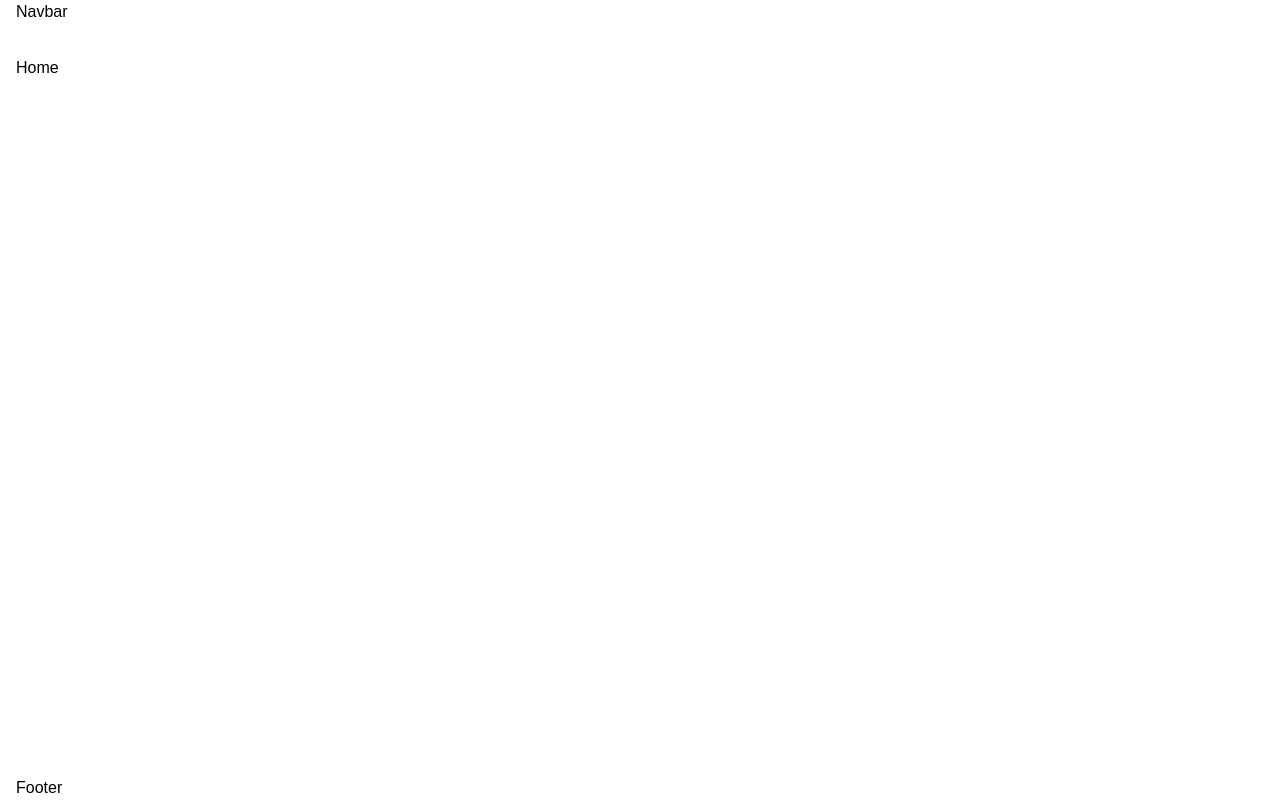
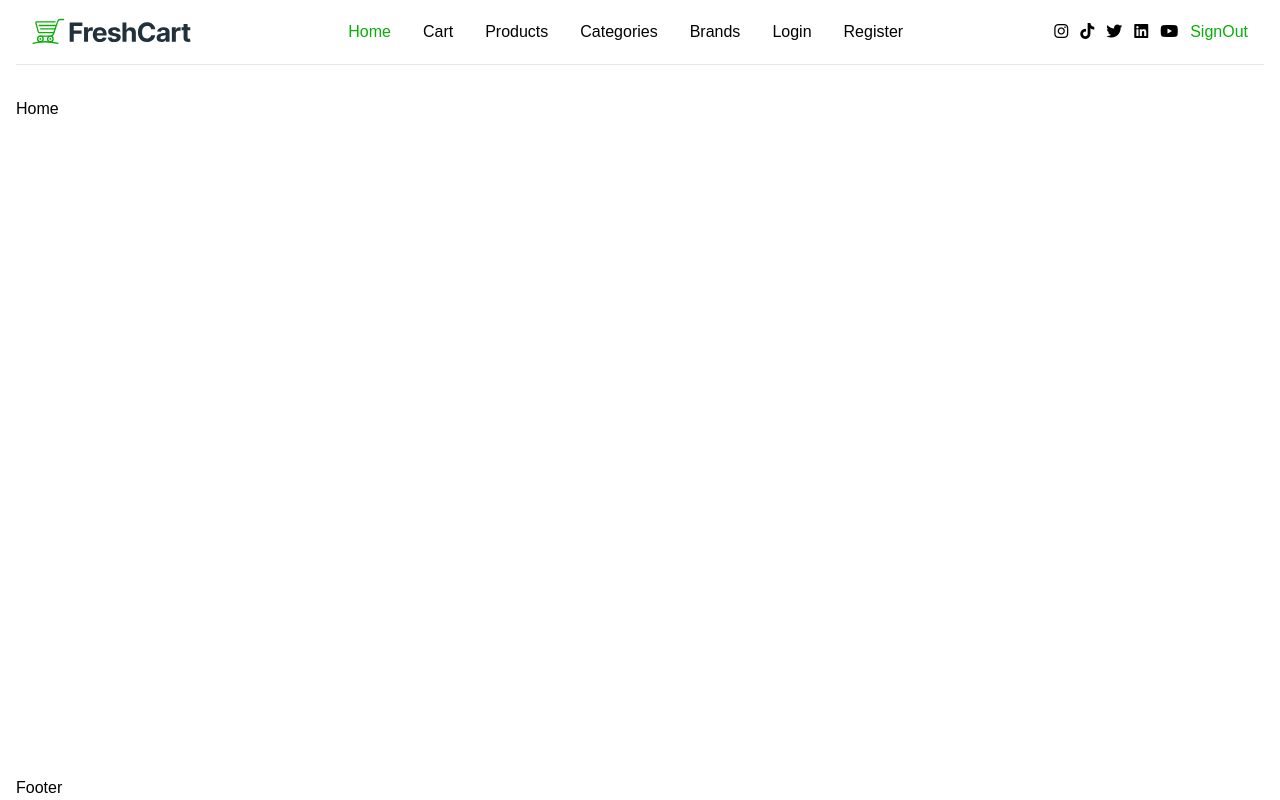
Before and after one commit to devMohamed-Hassan/Fresh-Cart, a React (Vite) app: page / in a window 1280 px wide. Built offline with nearby package versions, Linux system fonts and the light colour scheme; the HTML template or start-up script is replaced by a standard one.

Commit message:
feat: add Navbar

```diff
--- a/src/Components/Navbar/Navbar.jsx
+++ b/src/Components/Navbar/Navbar.jsx
@@ -1,11 +1,132 @@
 import React from "react";
+import { NavLink } from "react-router-dom";
 import styles from "./Navbar.module.css";
+import logo from "../../assets/images/freshcart-logo.svg";
 
 function Navbar() {
   return (
-    <>
-      <div className="bg-white">Navbar</div>
-    </>
+    <nav className="bg-white  w-full z-20 top-0 start-0 border-b border-gray-200">
+      <div className="max-w-screen-xl flex flex-wrap items-center justify-between mx-auto p-4">
+        <NavLink
+          to="/"
+          className="flex items-center space-x-3 rtl:space-x-reverse"
+        >
+          <img src={logo} className="h-8" alt="Logo" />
+        </NavLink>
+
+        <div className="flex md:order-2 space-x-3 md:space-x-0 rtl:space-x-reverse">
+          <ul className="flex gap-x-3">
+            <li>
+              <i className="fa fa-brands fa-instagram"></i>
+            </li>
+            <li>
+              <i className="fa fa-brands fa-tiktok"></i>
+            </li>
+            <li>
+              <i className="fa fa-brands fa-twitter"></i>
+            </li>
+            <li>
+              <i className="fa fa-brands fa-linkedin"></i>
+            </li>
+            <li>
+              <i className="fa fa-brands fa-youtube"></i>
+            </li>
+            <li>
+              <NavLink className="cursor-pointer">SignOut</NavLink>
+            </li>
+          </ul>
+          <button
+            data-collapse-toggle="navbar-sticky"
+            type="button"
+            className="inline-flex items-center p-2 w-10 h-10 justify-center text-sm text-gray-500 rounded-lg md:hidden hover:bg-gray-100 focus:outline-none focus:ring-2 focus:ring-gray-200"
+            aria-controls="navbar-sticky"
+            aria-expanded="false"
+          >
+            <span className="sr-only">Open main menu</span>
+            <svg
+              className="w-5 h-5"
+              aria-hidden="true"
+              xmlns="http://www.w3.org/2000/svg"
+              fill="none"
+              viewBox="0 0 17 14"
+            >
+              <path
+                stroke="currentColor"
+                strokeLinecap="round"
+                strokeLinejoin="round"
+                strokeWidth={2}
+                d="M1 1h15M1 7h15M1 13h15"
+              />
+            </svg>
+          </button>
+        </div>
+
+        <div
+          className="items-center justify-between hidden w-full md:flex md:w-auto md:order-1"
+          id="navbar-sticky"
+        >
+          <ul className="flex flex-col p-4 md:p-0 mt-4 font-medium border border-gray-100 rounded-lg bg-gray-50 md:space-x-8 rtl:space-x-reverse md:flex-row md:mt-0 md:border-0 md:bg-white">
+            <li>
+              <NavLink
+                to="/"
+                className="block py-2 px-3 text-white rounded-sm md:bg-transparent  md:p-0"
+                aria-current="page"
+              >
+                Home
+              </NavLink>
+            </li>
+            <li>
+              <NavLink
+                to="/cart"
+                className="block py-2 px-3 text-gray-900 rounded-sm hover:bg-gray-100   md:p-0"
+              >
+                Cart
+              </NavLink>
+            </li>
+            <li>
+              <NavLink
+                to="/products"
+                className="block py-2 px-3 text-gray-900 rounded-sm 0 md:p-0"
+              >
+                Products
+              </NavLink>
+            </li>
+            <li>
+              <NavLink
+                to="/categories"
+                className="block py-2 px-3 text-gray-900 rounded-sm md:p-0"
+              >
+                Categories
+              </NavLink>
+            </li>
+            <li>
+              <NavLink
+                to="/brands"
+                className="block py-2 px-3 text-gray-900 rounded-sm md:p-0"
+              >
+                Brands
+              </NavLink>
+            </li>
+            <li>
+              <NavLink
+                to="/login"
+                className="block py-2 px-3 text-gray-900 rounded-sm md:p-0"
+              >
+                Login
+              </NavLink>
+            </li>
+            <li>
+              <NavLink
+                to="/register"
+                className="block py-2 px-3 text-gray-900 rounded-sm md:p-0"
+              >
+                Register
+              </NavLink>
+            </li>
+          </ul>
+        </div>
+      </div>
+    </nav>
   );
 }
 
--- a/src/index.css
+++ b/src/index.css
@@ -18,6 +18,9 @@
     rgba(145, 158, 171, 0.12) 0px 1px 10px 0px;
   --font-family: "Encode Sans Expanded", sans-serif;
   --rating-color: #ffc908;
+}
+.active{
+  @apply text-[var(--main-color)]
 }
 
 body {
```
